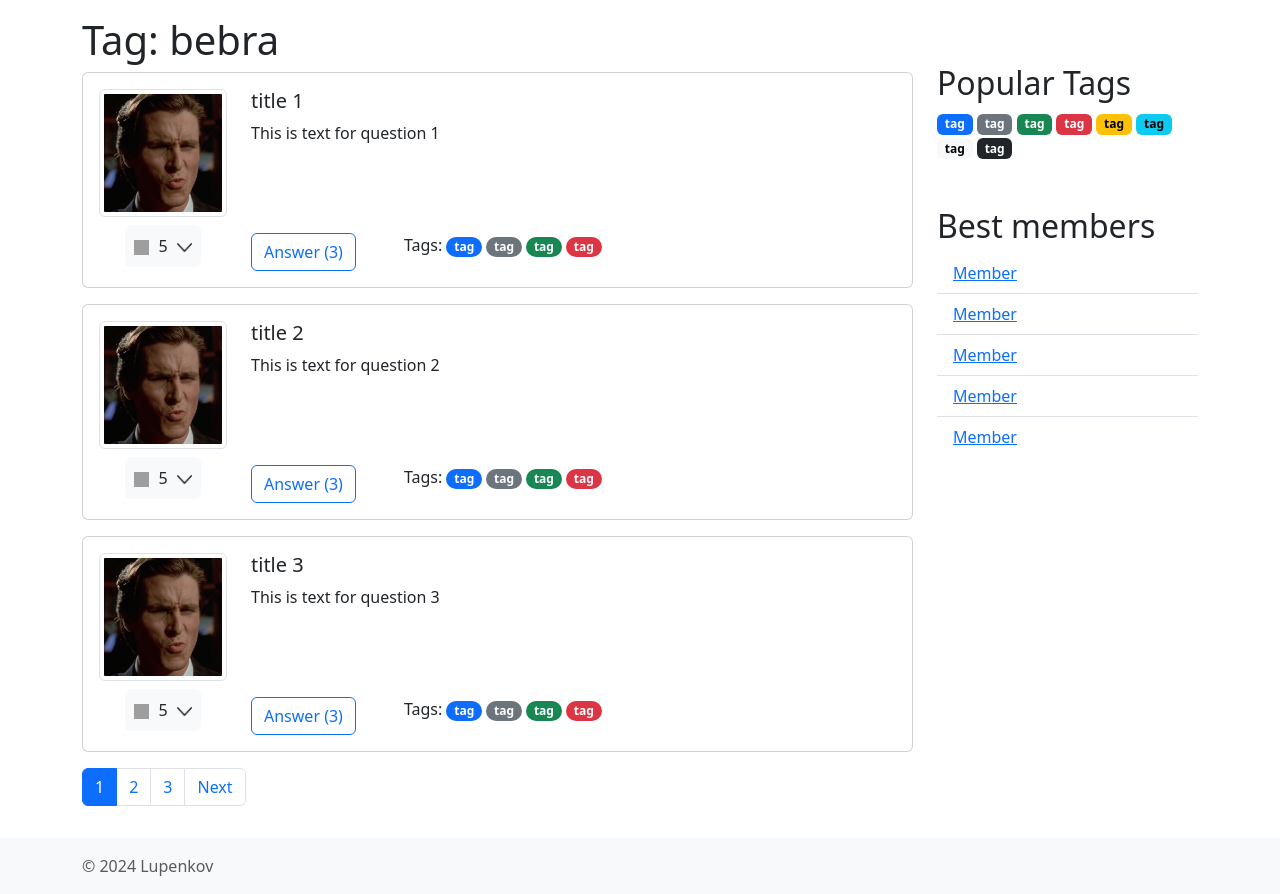
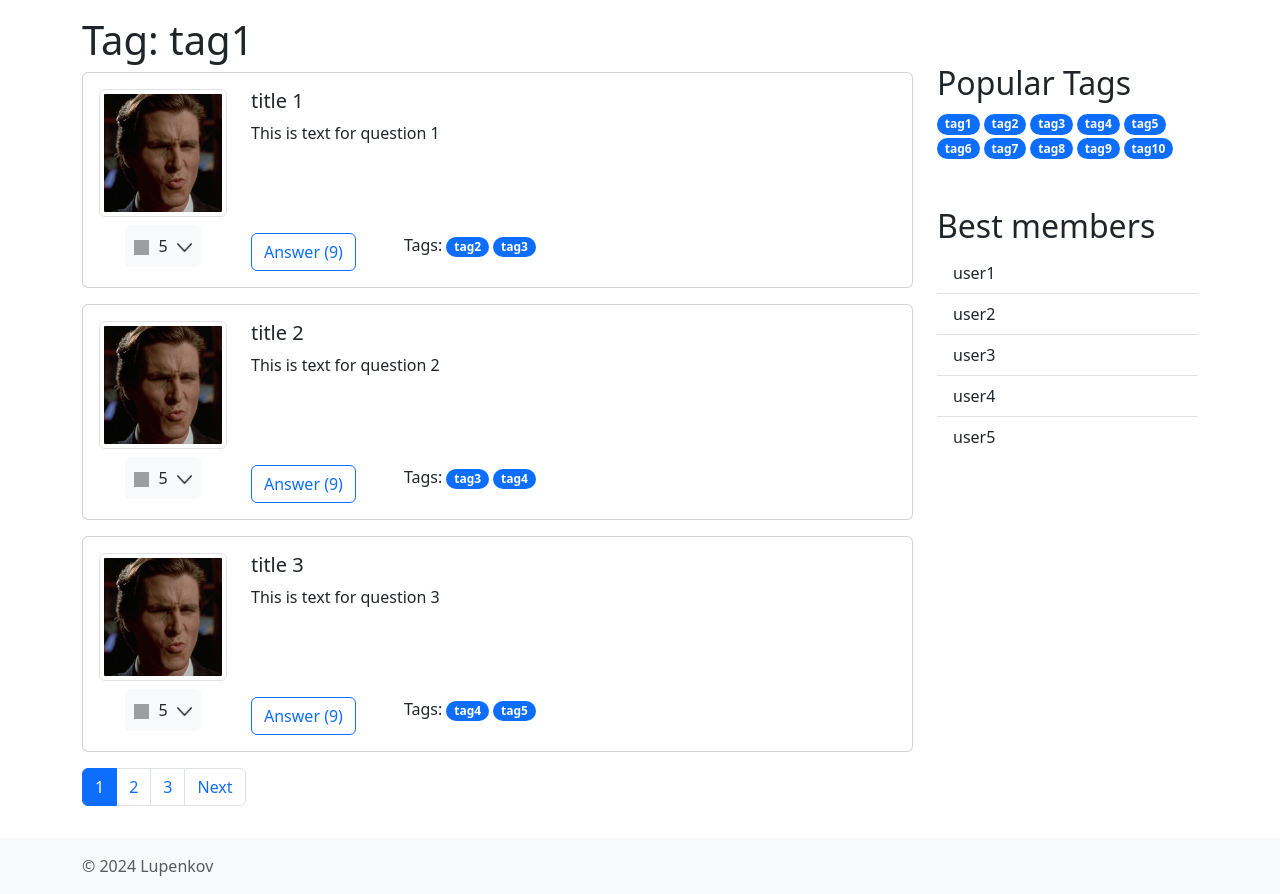
Before and after one commit to onionfriend2004/QA-service, a Django app: page /tag/1 in a window 1280 px wide. Shown: the part 80-974 px from the top of the page. Run offline with Django 5.2, Linux system fonts and the light colour scheme; some libraries are stand-ins or nearby versions; grey boxes are pictures that could not be loaded.

Commit message:
дз 2 fin

```diff
--- a/app/views.py
+++ b/app/views.py
@@ -2,19 +2,33 @@ from django.shortcuts import render
 from django.core.paginator import Paginator, EmptyPage, PageNotAnInteger
 
 #заглушка
+tags = [
+    {
+        'id': i,
+        'name': f'tag{i}'
+    } for i in range(1, 11)
+]
+
 questions = [
     {
         'title': f'title {i}',
         'id': i,
-        'text': f'This is text for question {i}'
+        'text': f'This is text for question {i}',
+        'tags': [tags[i % len(tags)], tags[(i + 1) % len(tags)]]
     } for i in range(1, 50)
 ]
 
 answers = [
     {
-        'nickname': f'nickname {i}',
+        'username': f'username {i}',
         'text': f'This is text for answer {i}'
     } for i in range(1, 10)
+]
+
+users = [
+    {
+        'username': f'user{i}',
+    } for i in range(1, 6)
 ]
 
 def paginate(objects_list, request, per_page=3, adjacent_pages=2):
@@ -35,17 +49,28 @@ def paginate(objects_list, request, per_page=3, adjacent_pages=2):
     return (page_items, page_number, total_pages, rang)
 
 def index(request):
+    popular_users = users
+    popular_tags = tags
+    answer_count = len(answers)
     page_items, page_number, total_pages, rang = paginate(questions, request)
     return render(request, 'index.html', {
         'questions': page_items.object_list,
         'page_items': page_items,
         'page_number': page_number,
         'total_pages': total_pages,
-        'rang': rang
+        'rang': rang,
+        'popular_tags': popular_tags,
+        'popular_users': popular_users,
+        'answer_count': answer_count
     })
 
 def ask(request):
-    return render(request, 'ask.html')
+    popular_users = users
+    popular_tags = tags
+    return render(request, 'ask.html', {
+        'popular_tags': popular_tags,
+        'popular_users': popular_users
+    })
 
 def question(request, id_question):
     question_item = questions[id_question - 1]
@@ -60,30 +85,59 @@ def question(request, id_question):
     })
 
 def tag(request, id_tag):
+    tag = tags[int(id_tag) - 1]
+    popular_users = users
+    popular_tags = tags
+    answer_count = len(answers)
     page_items, page_number, total_pages, rang = paginate(questions, request)
     return render(request, 'tag.html', {
         'questions': page_items.object_list,
         'page_items': page_items,
         'page_number': page_number,
         'total_pages': total_pages,
-        'rang': rang
+        'tag': tag,
+        'rang': rang,
+        'popular_tags': popular_tags,
+        'popular_users': popular_users,
+        'answer_count': answer_count
     })
 
 def hot(request):
+    popular_users = users
+    popular_tags = tags
+    answer_count = len(answers)
     page_items, page_number, total_pages, rang = paginate(questions, request)
     return render(request, 'hot.html', {
         'questions': page_items.object_list,
         'page_items': page_items,
         'page_number': page_number,
         'total_pages': total_pages,
-        'rang': rang
+        'rang': rang,
+        'popular_tags': popular_tags,
+        'popular_users': popular_users,
+        'answer_count': answer_count
     })
 
 def login(request):
-    return render(request, 'login.html')
+    popular_users = users
+    popular_tags = tags
+    return render(request, 'login.html', {
+        'popular_tags': popular_tags,
+        'popular_users': popular_users
+    })
 
 def signup(request):
-    return render(request, 'signup.html')
+    popular_users = users
+    popular_tags = tags
+    return render(request, 'signup.html', {
+        'popular_tags': popular_tags,
+        'popular_users': popular_users
+    })
 
 def settings(request):
-    return render(request, 'settings.html')
+    popular_users = users
+    popular_tags = tags
+    return render(request, 'settings.html', {
+        'popular_tags': popular_tags,
+        'popular_users': popular_users
+    })
--- a/main/asgi.py
+++ b/askme/asgi.py
@@ -1,5 +1,5 @@
 """
-ASGI config for main project.
+ASGI config for askme project.
 
 It exposes the ASGI callable as a module-level variable named ``application``.
 
@@ -11,6 +11,6 @@ import os
 
 from django.core.asgi import get_asgi_application
 
-os.environ.setdefault('DJANGO_SETTINGS_MODULE', 'main.settings')
+os.environ.setdefault('DJANGO_SETTINGS_MODULE', 'askme.settings')
 
 application = get_asgi_application()
--- a/main/settings.py
+++ b/askme/settings.py
@@ -1,5 +1,5 @@
 """
-Django settings for main project.
+Django settings for askme project.
 
 Generated by 'django-admin startproject' using Django 5.1.2.
 
@@ -49,7 +49,7 @@ MIDDLEWARE = [
     'django.middleware.clickjacking.XFrameOptionsMiddleware',
 ]
 
-ROOT_URLCONF = 'main.urls'
+ROOT_URLCONF = 'askme.urls'
 
 TEMPLATES = [
     {
@@ -67,7 +67,7 @@ TEMPLATES = [
     },
 ]
 
-WSGI_APPLICATION = 'main.wsgi.application'
+WSGI_APPLICATION = 'askme.wsgi.application'
 
 
 # Database
--- a/main/urls.py
+++ b/askme/urls.py
@@ -1,5 +1,5 @@
 """
-URL configuration for main project.
+URL configuration for askme project.
 
 The `urlpatterns` list routes URLs to views. For more information please see:
     https://docs.djangoproject.com/en/5.1/topics/http/urls/
--- a/main/wsgi.py
+++ b/askme/wsgi.py
@@ -1,5 +1,5 @@
 """
-WSGI config for main project.
+WSGI config for askme project.
 
 It exposes the WSGI callable as a module-level variable named ``application``.
 
@@ -11,6 +11,6 @@ import os
 
 from django.core.wsgi import get_wsgi_application
 
-os.environ.setdefault('DJANGO_SETTINGS_MODULE', 'main.settings')
+os.environ.setdefault('DJANGO_SETTINGS_MODULE', 'askme.settings')
 
 application = get_wsgi_application()
--- a/manage.py
+++ b/manage.py
@@ -6,7 +6,7 @@ import sys
 
 def main():
     """Run administrative tasks."""
-    os.environ.setdefault('DJANGO_SETTINGS_MODULE', 'main.settings')
+    os.environ.setdefault('DJANGO_SETTINGS_MODULE', 'askme.settings')
     try:
         from django.core.management import execute_from_command_line
     except ImportError as exc:
--- a/templates/components/guestnavbar.html
+++ b/templates/components/guestnavbar.html
@@ -18,7 +18,7 @@
                     </li>
                     <li class="nav-item">
                         <div class="d-flex gap-1">
-                            <a class="nav-link" href="{% url 'app:login' %}">Log in</a>
+                            <a class="nav-link" href="{% url 'app:login' %}">Log In</a>
                             <a class="nav-link me-2" href="{% url 'app:signup' %}">Register</a>
                         </div>
                     </li>
--- a/templates/components/questioncard.html
+++ b/templates/components/questioncard.html
@@ -27,13 +27,16 @@
                     </p>
                 </div>
                 <div class="d-flex gap-5">
-                    <a href="{% url 'app:question' question.id %}#end" class="card-link btn btn-outline-primary">Answer (3)</a>
+                    <a href="{% url 'app:question' question.id %}#end" class="card-link btn btn-outline-primary">Answer ({{answer_count}})</a>
                     <div>
                         Tags:
-                        <span class="badge rounded-pill text-bg-primary">tag</span>
-                        <span class="badge rounded-pill text-bg-secondary">tag</span>
-                        <span class="badge rounded-pill text-bg-success">tag</span>
-                        <span class="badge rounded-pill text-bg-danger">tag</span>
+                        {% for tag in question.tags%}
+                            <span class="badge rounded-pill text-bg-primary">
+                                <a class="text-decoration-none text-reset" href="{% url 'app:tag'  tag.id %}">
+                                    {{tag.name}}
+                                </a>
+                            </span>
+                        {% endfor %}
                     </div>
                 </div>
             </div>
--- a/templates/components/taglist.html
+++ b/templates/components/taglist.html
@@ -1,13 +1,12 @@
 <section class="mt-5">
     <h2>Popular Tags</h2>
     <div>
-        <span class="badge badge-pill text-bg-primary">tag</span>
-        <span class="badge badge-pill text-bg-secondary">tag</span>
-        <span class="badge badge-pill text-bg-success">tag</span>
-        <span class="badge badge-pill text-bg-danger">tag</span>
-        <span class="badge badge-pill text-bg-warning">tag</span>
-        <span class="badge badge-pill text-bg-info">tag</span>
-        <span class="badge badge-pill text-bg-light">tag</span>
-        <span class="badge badge-pill text-bg-dark">tag</span>
+        {% for tag in popular_tags%}
+            <span class="badge rounded-pill text-bg-primary">
+                <a class="text-decoration-none text-reset" href="{% url 'app:tag'  tag.id %}">
+                    {{tag.name}}
+                </a>
+            </span>
+        {% endfor %}
     </div>
 </section>
--- a/templates/components/topuserlist.html
+++ b/templates/components/topuserlist.html
@@ -2,11 +2,9 @@
     <h2>Best members</h2>
     <div>
         <ul class="list-group list-group-flush">
-            <li class="list-group-item"><a href="#">Member</a></li>
-            <li class="list-group-item"><a href="#">Member</a></li>
-            <li class="list-group-item"><a href="#">Member</a></li>
-            <li class="list-group-item"><a href="#">Member</a></li>
-            <li class="list-group-item"><a href="#">Member</a></li>
+            {% for user in popular_users%}
+                <li class="list-group-item">{{ user.username }}</li>
+            {% endfor %}
         </ul>
     </div>
 </section>
--- a/templates/tag.html
+++ b/templates/tag.html
@@ -6,7 +6,7 @@ tag
 
 {% block content %}
 <div class="d-flex gap-3 align-items-center">
-    <h1>Tag: bebra</h1>
+    <h1>Tag: {{ tag.name }}</h1>
 </div>
 <div class="d-flex flex-column gap-3">
     {% for question in questions %}
```
Also changed, not shown: templates/components/questioninfo.html (+7 -4 lines), askme/__init__.py (added).
